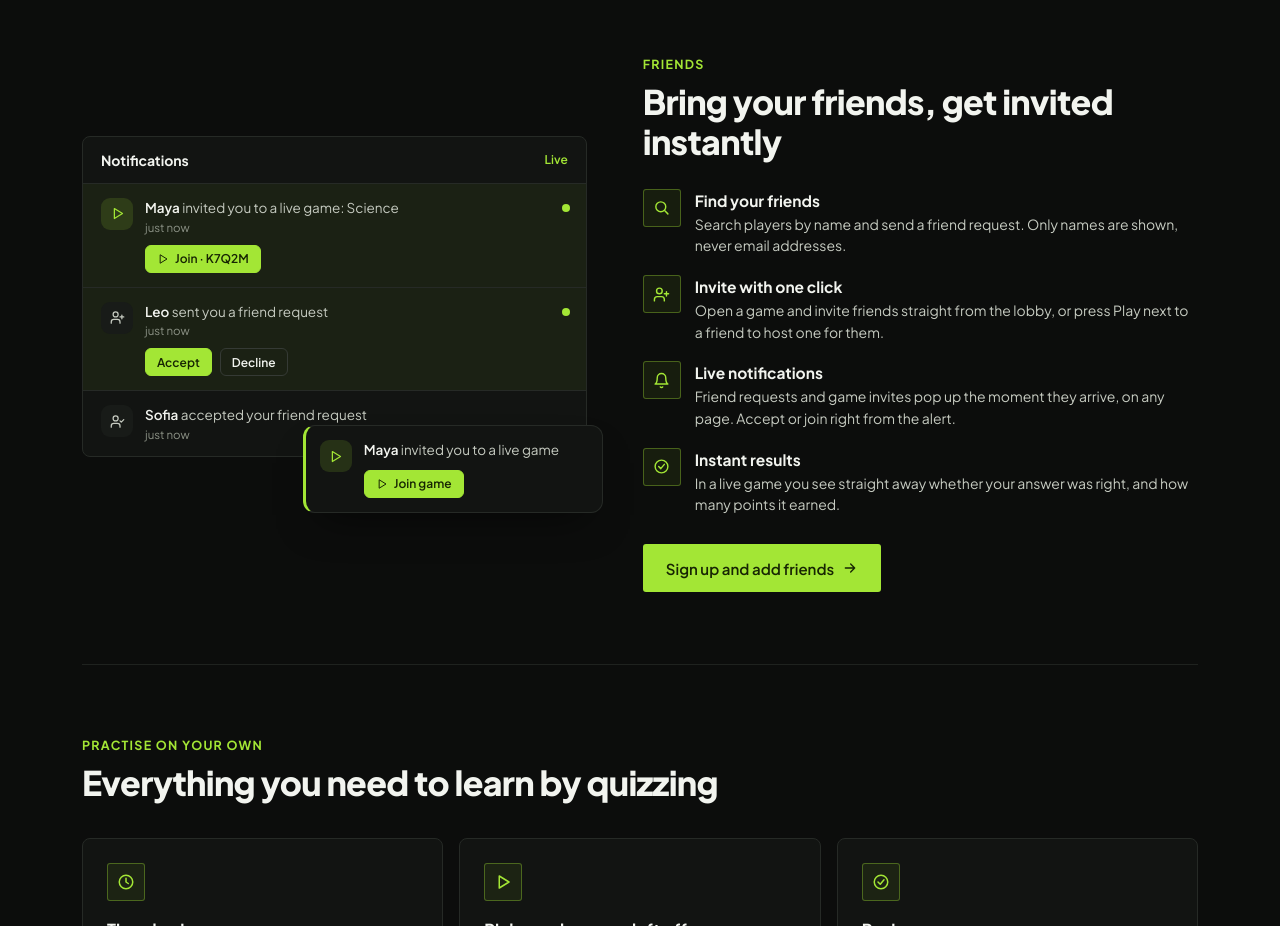
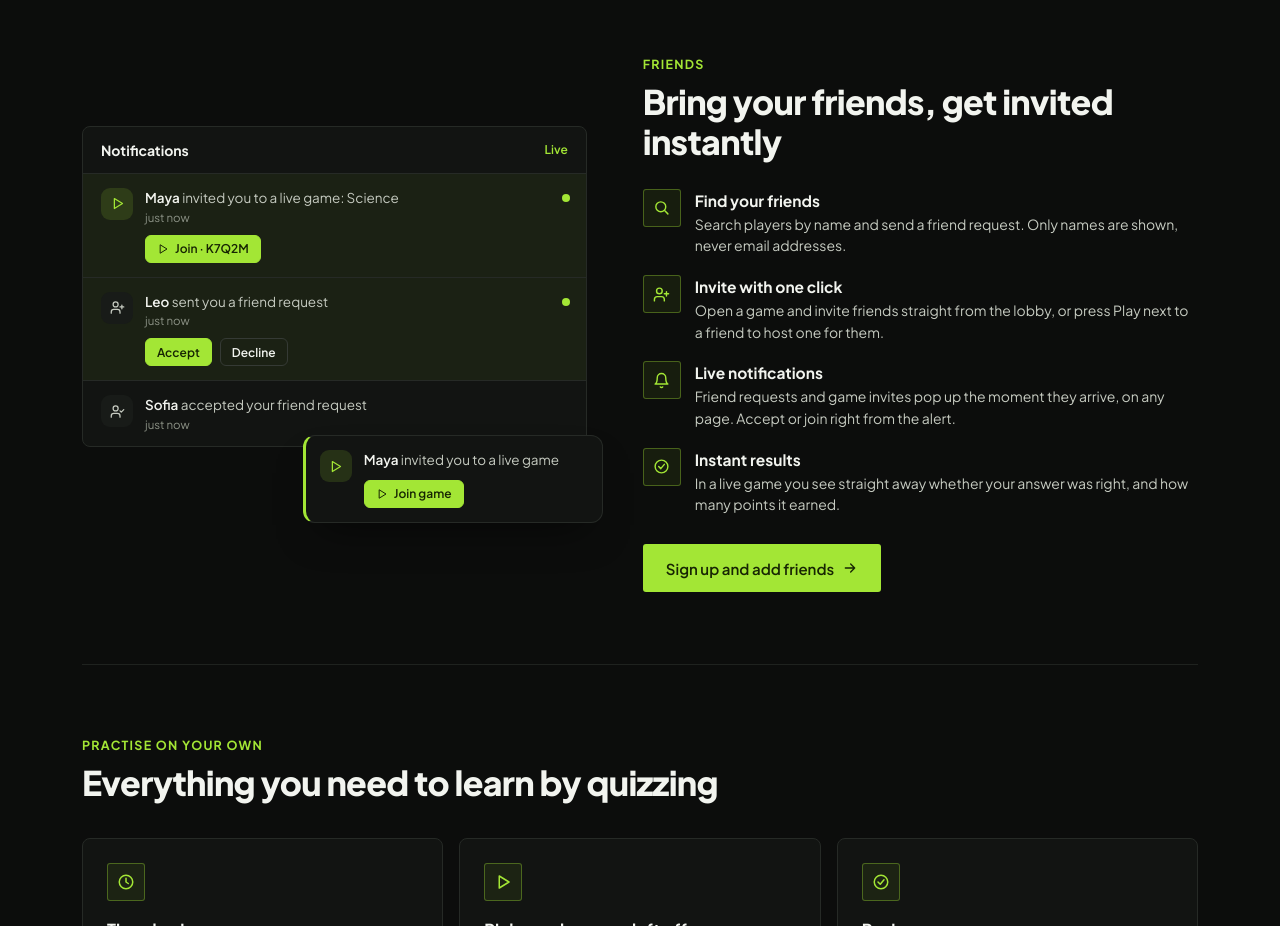
Before and after one commit to Shishir990/React-Quiz, a React (Vite) app in the folder QuizApp_Frontend/: page / in a window 1280 px wide. Shown: the part 1360-2286 px from the top of the page. Built offline with nearby package versions, Linux system fonts and the light colour scheme.

Commit message:
Fixed Bugs

```diff
--- a/QuizApp_Frontend/src/styles/Landing.css
+++ b/QuizApp_Frontend/src/styles/Landing.css
@@ -254,7 +254,8 @@
 
 /* ── Friends: notifications picture on the left, points on the right ── */
 .lp-friends { grid-template-columns: minmax(0, 1fr) minmax(0, 1.1fr); }
-.lp-notes { position: relative; padding-bottom: 56px; }
+/* Room under the panel for the pop-up, so it only overlaps the panel's bottom edge, never its text */
+.lp-notes { position: relative; padding-bottom: 76px; }
 .lp-notes .lp-window { overflow: hidden; }
 .lp-notes-head {
   display: flex; align-items: center; justify-content: space-between;
```
